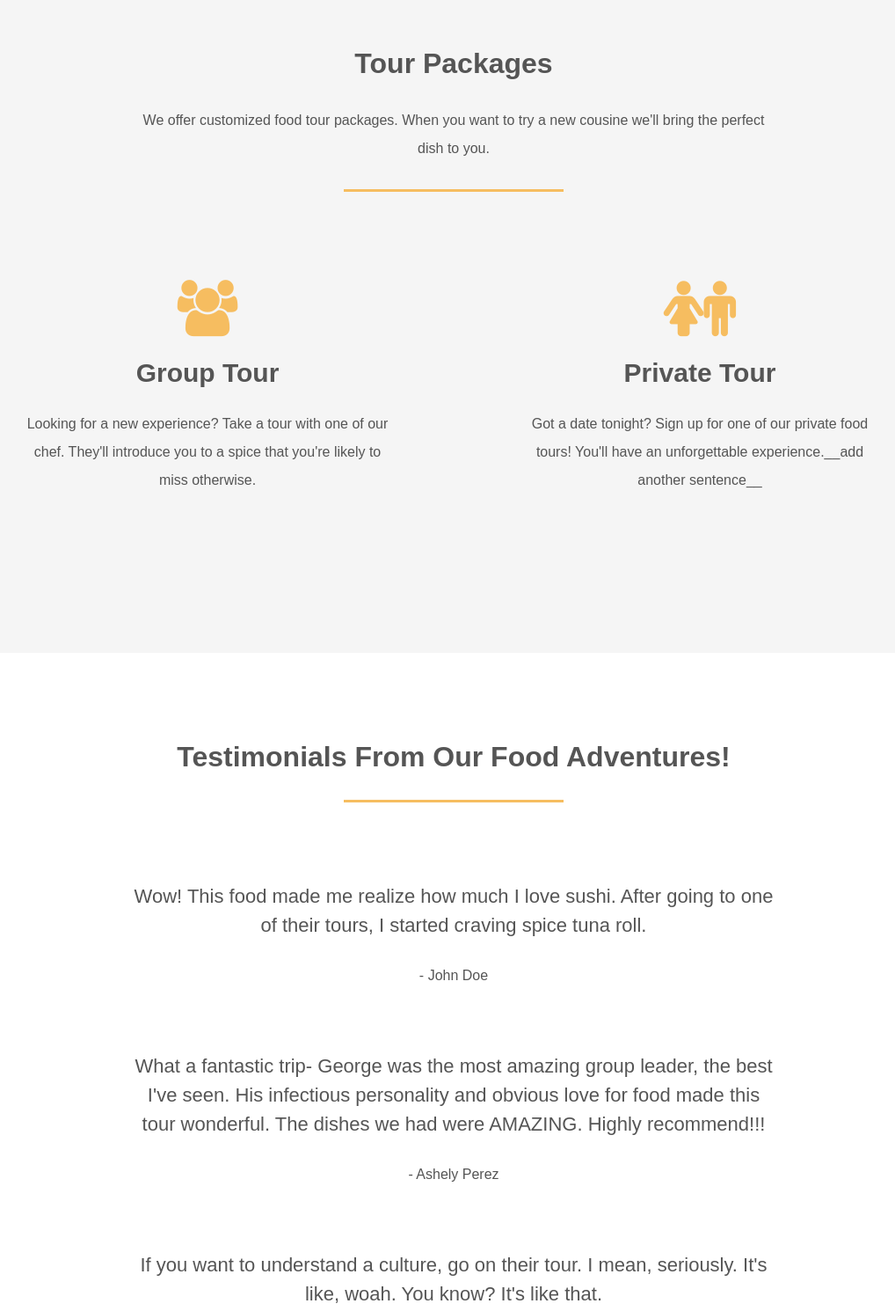
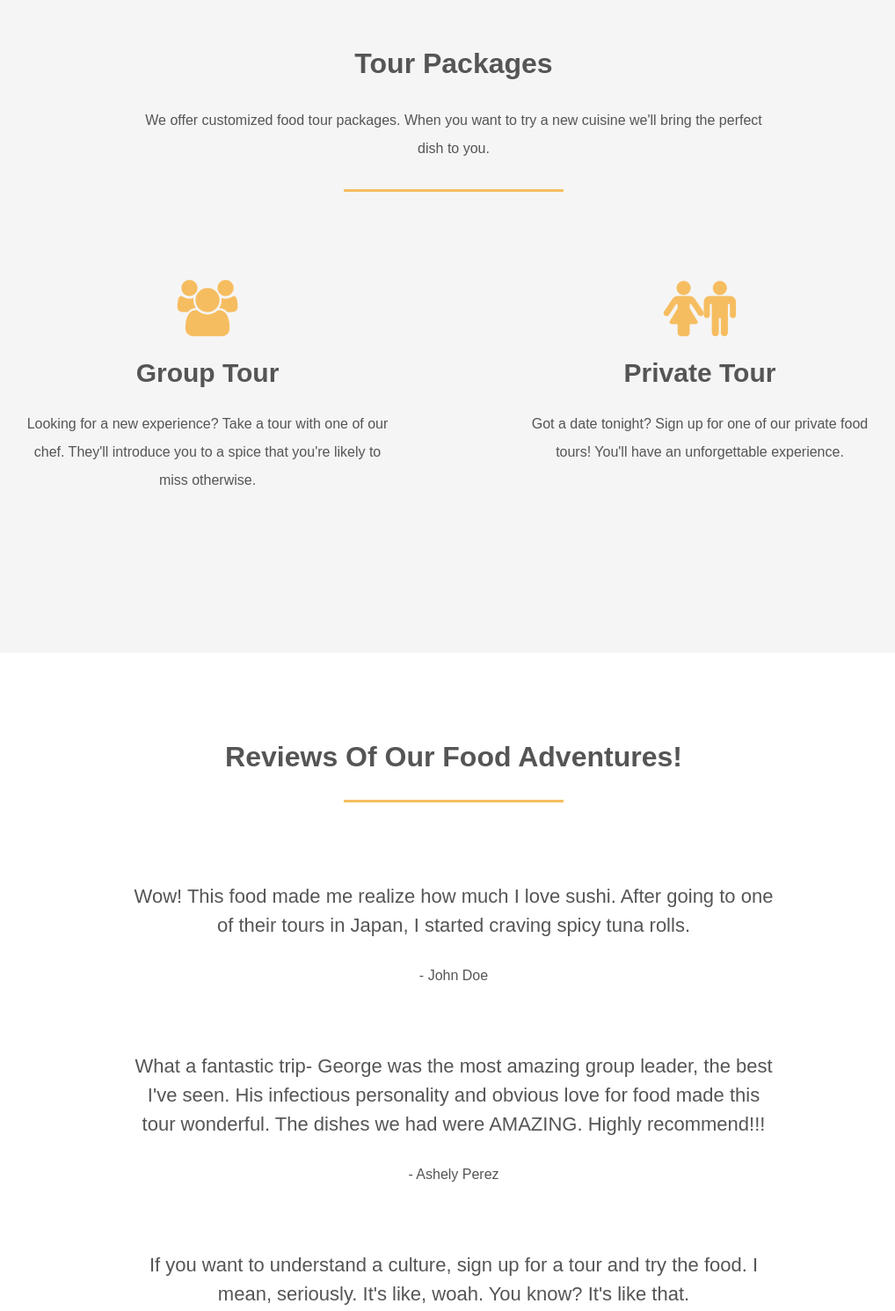
Before and after one commit to jo-kaur/travel_site, a plain HTML site: page index.html in a window 1280 px wide. Shown: the part 1960-3450 px from the top of the page at 88% size, without its empty margins (124-1142 px from the left). Drawn offline with Linux system fonts and the light colour scheme.

Commit message:
Spelling corrections by Britney

```diff
--- a/index.html
+++ b/index.html
@@ -31,7 +31,7 @@
 
   <section class="dishes">
     <h3 class="title">Some of our dishes:</h3>
-    <p>Tired of the same old dish? Are the flavors too plain? Come along with us on one of our food adventures. Here are some pictures from people who have had elevated experiences with us.</p>
+    <p>Tired of the same old dishes? Are the flavors too plain? Come along with us on one of our food adventures. Here are some pictures from people who have had elevated experiences with us.</p>
     <hr>
 
     <ul class="grid">
@@ -44,7 +44,7 @@
 
   <section class="packages">
     <h3 class="title">Tour Packages</h3>
-    <p>We offer customized food tour packages. When you want to try a new cousine we'll bring the perfect dish to you.</p>
+    <p>We offer customized food tour packages. When you want to try a new cuisine we'll bring the perfect dish to you.</p>
     <hr>
 
     <ul class="grid">
@@ -56,19 +56,19 @@
       <li>
         <i class="fa fa-female fa-4x"></i><i class="fa fa-male fa-4x"></i>
         <h4>Private Tour</h4>
-        <p>Got a date tonight? Sign up for one of our private food tours! You'll have an unforgettable experience.__add another sentence__ </p>
+        <p>Got a date tonight? Sign up for one of our private food tours! You'll have an unforgettable experience.</p>
       </li>
     </ul>
   </section>
 
   <section class="testimonials">
-    <h3 class="title">Testimonials from our Food Adventures!</h3>
+    <h3 class="title">Reviews of our Food Adventures!</h3>
     <hr>
-    <p class="quote">Wow! This food made me realize how much I love sushi. After going to one of their tours, I started craving spice tuna roll.</p>
+    <p class="quote">Wow! This food made me realize how much I love sushi. After going to one of their tours in Japan, I started craving spicy tuna rolls.</p>
     <p class="author">- John Doe</p>
     <p class="quote">What a fantastic trip- George was the most amazing group leader, the best I've seen. His infectious personality and obvious love for food made this tour wonderful. The dishes we had were AMAZING. Highly recommend!!!</p>
     <p class="author">- Ashely Perez</p>
-    <p class="quote">If you want to understand a culture, go on their tour. I mean, seriously. It's like, woah. You know? It's like that.</p>
+    <p class="quote">If you want to understand a culture, sign up for a tour and try the food. I mean, seriously. It's like, woah. You know? It's like that.</p>
     <p class="author">- Robert Frost</p>
   </section>
 
```
